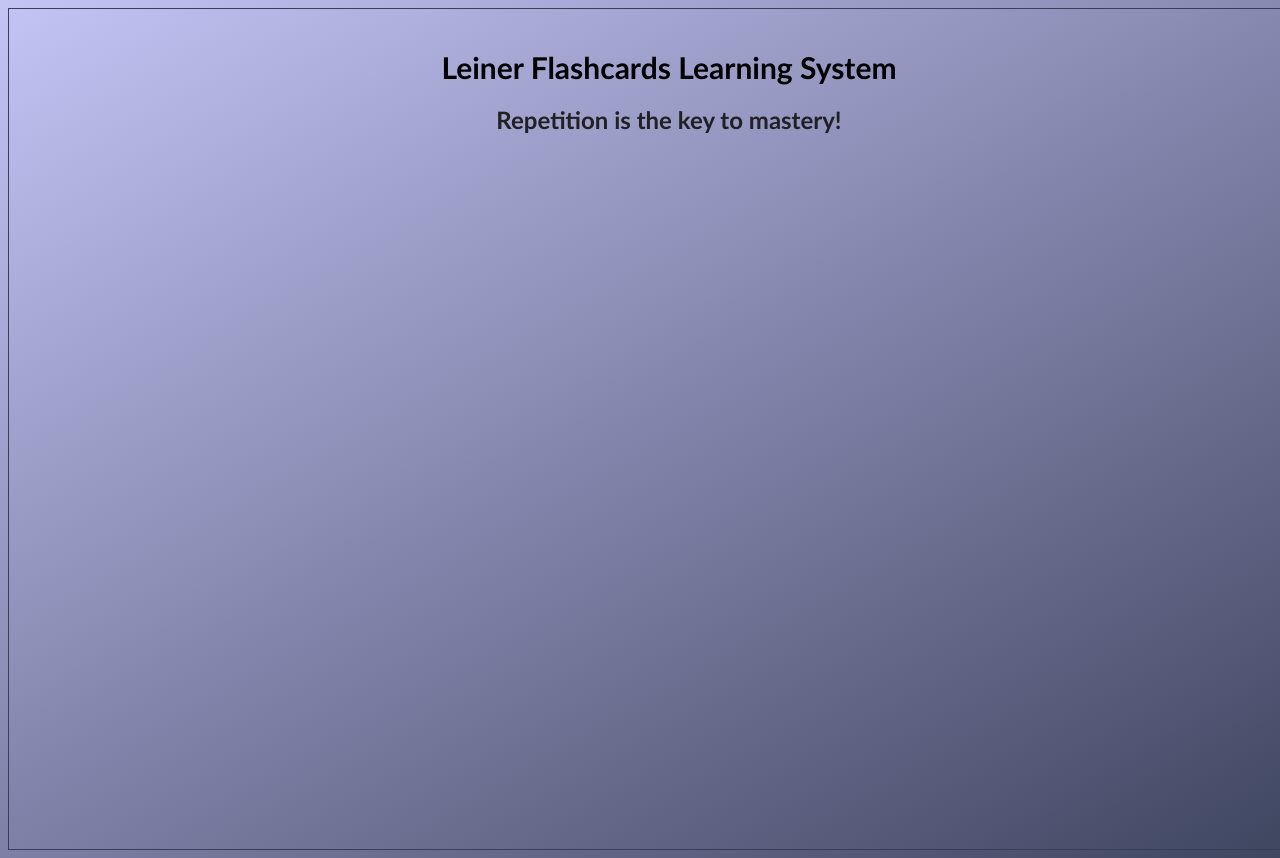
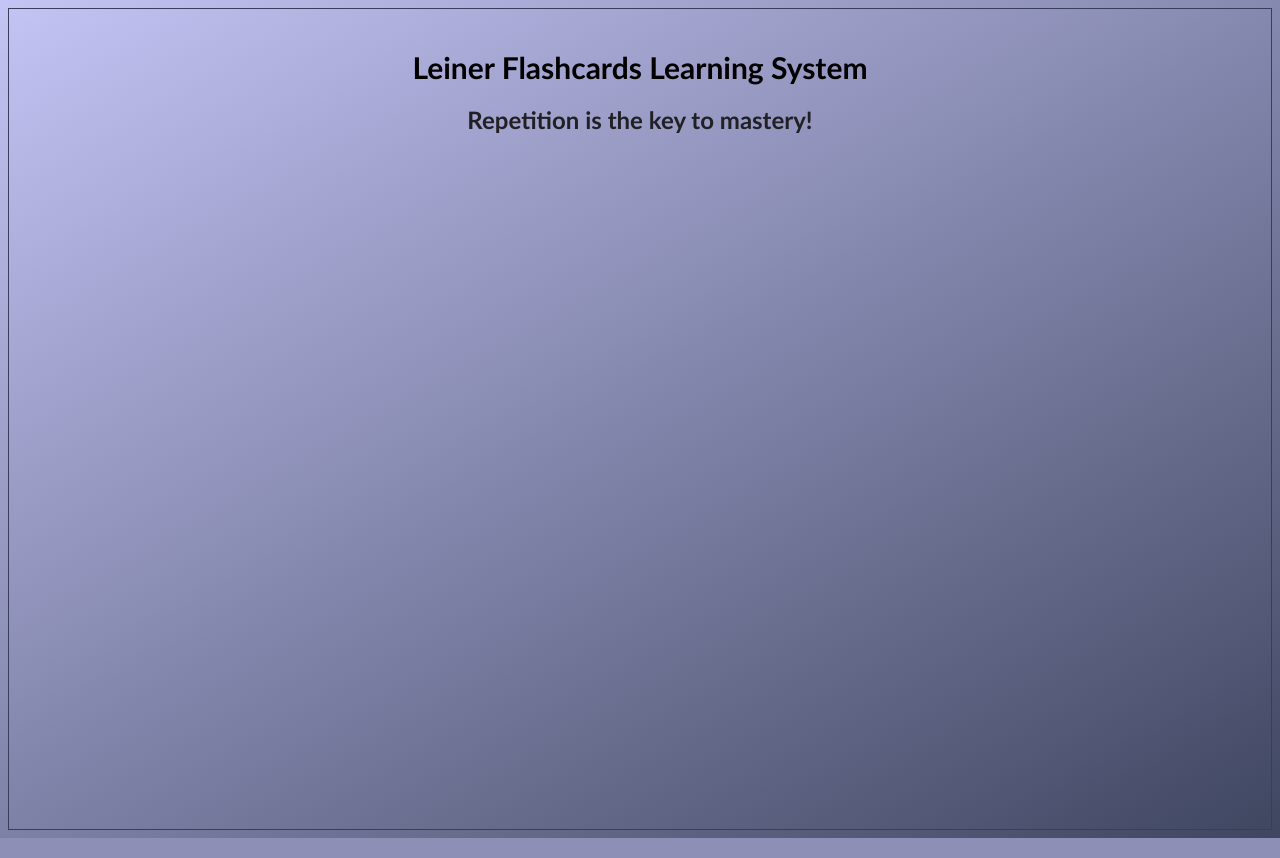
Before and after one commit to KatG33/Website, a Django app: page / in a window 1280 px wide; the page is wider, and only the part inside the window is pictured. Run offline with Django 5.2, Linux system fonts and the light colour scheme.

Commit message:
minor changes to style.css
I was trying to figure out why the gradient didn't cover the whole page and the border didn't fit in on the right side of the page

```diff
--- a/backend/static/css/style.css
+++ b/backend/static/css/style.css
@@ -3,15 +3,17 @@
 are meant to style the page layout before React is loaded.
 This includes general page styling, like colors, fonts, and layout
 because that will affect both Django-rendered HTMLs and React components. */
+
+
+
 body {
     font-family: Calibri;
     font-size: 16px;
     align-items: center;
     justify-content: center;
-    width: 100%;
-    height: 100vh;
+    min-height: 100vh;
     margin: 10 10;
-    padding: 20px;
+    padding-top: 20px;
     background: linear-gradient(150deg, #c4c4f5, #3f4660);
     color: #202025;
     background-color: #f0f0f9;
```
